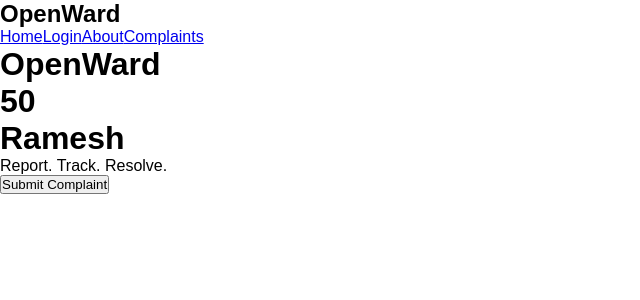
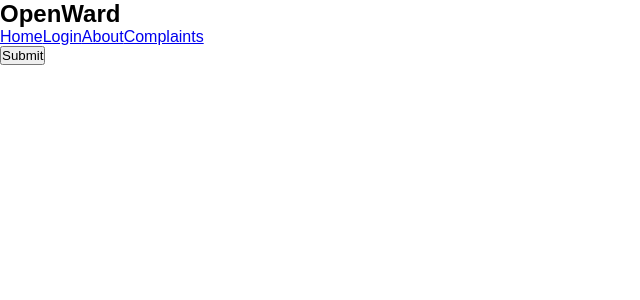
Before and after one commit to RameshRaveendran/openwardtest, a React (Vite) app in the folder client/: page / in a window 1280 px wide. Shown: the top 300 px of the page, without its empty margins (0-640 px from the left). Built offline with nearby package versions, Linux system fonts and the light colour scheme.

Commit message:
handleclicks button submission

```diff
--- a/client/src/components/Button.jsx
+++ b/client/src/components/Button.jsx
@@ -1,5 +1,5 @@
-function Button() {
-  return <button>Submit Complaint</button>;
+function Button(props) {
+  return <button>{props.text}</button>;
 }
 
 export default Button;
--- a/client/src/pages/HomePage.jsx
+++ b/client/src/pages/HomePage.jsx
@@ -1,17 +1,14 @@
-import Button from "../components/Button";
+function HomePage() {
 
-function HomePage() {
-  const title = "OpenWard";
+  function handleClick() {
+    alert("Complaint Submitted");
+  }
 
   return (
     <div>
-      <h1>{title}</h1>
-      <h1>{10 * 5}</h1>
-      <h1>{"Ramesh"}</h1>
-      <h1>{true}</h1>
-      <p>Report. Track. Resolve.</p>
-      <Button/>
-
+      <button onClick={handleClick}>
+        Submit
+      </button>
     </div>
   );
 }
```
